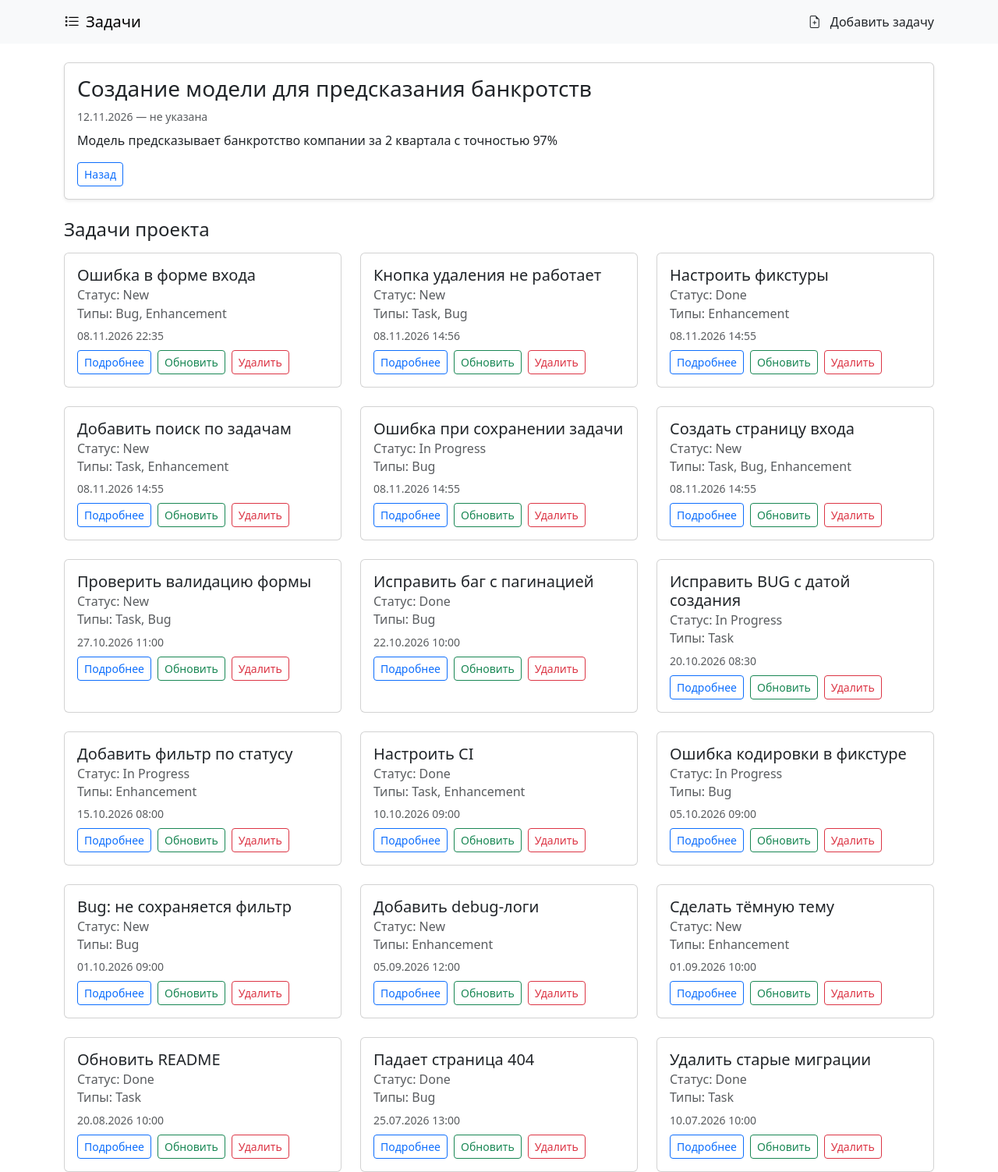
After one commit to akramkhal/issue_tracker, a Django app: page /projects/1/ in a window 1280 px wide. The commit adds this page. Shown: the whole page at 78% size. Run offline with Django 5.2, Linux system fonts and the light colour scheme; data comes from the database, SQL or seed files in the repository.

Commit message:
Добавлена страница проекта со списком его задач

```diff
--- a/source/webapp/templates/partial/project_card.html
+++ b/source/webapp/templates/partial/project_card.html
@@ -5,6 +5,6 @@
             {{ project.start_date|date:"d.m.Y" }} — {{ project.end_date|date:"d.m.Y"|default:"не указана" }}
         </p>
         <p class="card-text">{{ project.description|truncatewords:15 }}</p>
-        <a href="#" class="btn btn-outline-primary btn-sm">Подробнее</a>
+        <a href="{% url 'project_detail' project.pk %}" class="btn btn-outline-primary btn-sm">Подробнее</a>
     </div>
 </div>
--- a/source/webapp/templates/partial/task_card.html
+++ b/source/webapp/templates/partial/task_card.html
@@ -2,8 +2,14 @@
     <div class="card-body">
         <h5 class="card-title">{{ task.summary }}</h5>
         <h6 class="card-subtitle mb-2 text-body-secondary">Статус: {{ task.status }}</h6>
-    <h6 class="card-subtitle mb-2 text-body-secondary">Типы: {% for t in task.types.all %}{{ t.name }}{% if not forloop.last %}, {% endif %}{% endfor %}</h6>
+        <h6 class="card-subtitle mb-2 text-body-secondary">
+            Типы: {% for t in task.types.all %}{{ t.name }}{% if not forloop.last %}, {% endif %}{% endfor %}
+        </h6>
         <p class="text-muted small mb-2 mt-2">{{ task.created_at|date:"d.m.Y H:i" }}</p>
+        <div class="d-flex gap-2">
             <a href="{% url 'task_detail' task.pk %}" class="btn btn-outline-primary btn-sm">Подробнее</a>
+            <a href="{% url 'task_update' task.pk %}" class="btn btn-outline-success btn-sm">Обновить</a>
+            <a href="{% url 'task_delete' task.pk %}" class="btn btn-outline-danger btn-sm">Удалить</a>
         </div>
     </div>
+</div>
--- /dev/null
+++ b/source/webapp/templates/project/project_detail.html
@@ -0,0 +1,30 @@
+{% extends 'base.html' %}
+{% block title %}{{ project.name }}{% endblock %}
+{% block content %}
+    <div class="card shadow-sm mb-4">
+        <div class="card-body">
+            <h1 class="h3">{{ project.name }}</h1>
+            <p class="text-muted small mb-2">
+                {{ project.start_date|date:"d.m.Y" }} — {{ project.end_date|date:"d.m.Y"|default:"не указана" }}
+            </p>
+            <p style="white-space: pre-wrap;">{{ project.description }}</p>
+            <div class="d-flex gap-2">
+                <a href="{% url 'index' %}" class="btn btn-outline-primary btn-sm">Назад</a>
+            </div>
+        </div>
+    </div>
+
+    <h2 class="h4 mb-3">Задачи проекта</h2>
+
+    <div class="row row-cols-1 row-cols-md-2 row-cols-lg-3 g-4">
+        {% for task in tasks %}
+            <div class="col">
+                {% include 'partial/task_card.html' %}
+            </div>
+        {% empty %}
+            <div class="col-12">
+                <div class="alert alert-info">В проекте пока нет задач</div>
+            </div>
+        {% endfor %}
+    </div>
+{% endblock %}
--- a/source/webapp/urls.py
+++ b/source/webapp/urls.py
@@ -1,6 +1,6 @@
 from django.urls import path
 from webapp.views import (IndexView, TaskDetailView, TaskCreateView, TaskUpdateView,
-                          TaskDeleteView, ProjectListView)
+                          TaskDeleteView, ProjectListView, ProjectDetailView)
 
 urlpatterns = [
     path('', ProjectListView.as_view(), name='index'),
@@ -9,4 +9,5 @@ urlpatterns = [
     path('add_task/', TaskCreateView.as_view(), name='task_create'),
     path('tasks/<int:pk>/update/', TaskUpdateView.as_view(), name='task_update'),
     path('tasks/<int:pk>/delete/', TaskDeleteView.as_view(), name='task_delete'),
+    path('projects/<int:pk>/', ProjectDetailView.as_view(), name='project_detail'),
 ]
--- a/source/webapp/views/project_views.py
+++ b/source/webapp/views/project_views.py
@@ -1,6 +1,6 @@
 from django.db.models import Q
 from django.utils.http import urlencode
-from django.views.generic import ListView
+from django.views.generic import ListView, DetailView
 
 from webapp.forms import SearchForm
 from webapp.models import Project
@@ -42,3 +42,13 @@ class ProjectListView(ListView):
         if self.search_value:
             context['query'] = urlencode({'search': self.search_value})
         return context
+
+
+class ProjectDetailView(DetailView):
+    model = Project
+    template_name = 'project/project_detail.html'
+
+    def get_context_data(self, **kwargs):
+        context = super().get_context_data(**kwargs)
+        context['tasks'] = self.object.tasks.order_by('-created_at')
+        return context
```
Lines whose indentation alone changed are shown as unchanged.
